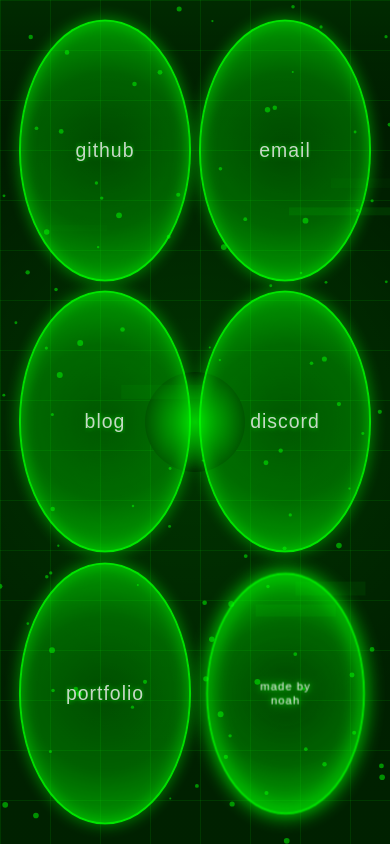
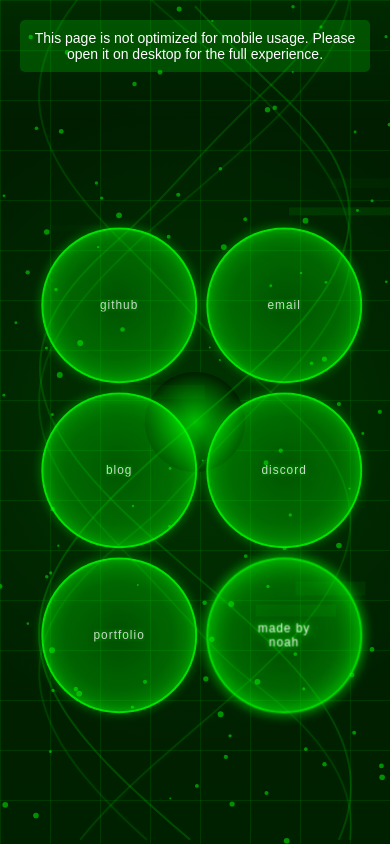
Before and after one commit to 50SACINMYSOCIDGAF/XboxUI, a React (Create React App) app: page / in a window 390 px wide. Built offline with nearby package versions, Linux system fonts and the light colour scheme.

Commit message:
THIS MIGHT BE V0.5

```diff
--- a/public/index.html
+++ b/public/index.html
@@ -24,7 +24,7 @@
       work correctly both with client-side routing and a non-root public URL.
       Learn how to configure a non-root public URL by running `npm run build`.
     -->
-    <title>React App</title>
+    <title>noah ^__^</title>
   </head>
   <body>
     <noscript>You need to enable JavaScript to run this app.</noscript>
--- a/src/App.tsx
+++ b/src/App.tsx
@@ -136,15 +136,40 @@
     display: grid;
     grid-template-columns: repeat(2, 1fr);
     grid-template-rows: repeat(3, 1fr);
-    gap: 10px;
-    width: 100%;
-    height: 100%;
+    gap: 15px;
+    width: 85%;
+    max-width: 350px;
+    aspect-ratio: 2 / 3;
+    position: absolute;
+    top: 55%;
+    left: 50%;
+    transform: translate(-50%, -50%);
+    padding: 15px;
+    box-sizing: border-box;
+    z-index: 30;
+`;
+
+const MobileStrandContainer = styled.div`
     position: absolute;
     top: 0;
     left: 0;
-    padding: 20px;
-    box-sizing: border-box;
-    z-index: 30;
+    width: 100%;
+    height: 100%;
+    z-index: 20;
+`;
+
+const MobileMessage = styled.div`
+    position: absolute;
+    top: 20px;
+    left: 20px;
+    right: 20px;
+    background-color: rgba(0, 255, 0, 0.2);
+    color: #ffffff;
+    padding: 10px;
+    border-radius: 5px;
+    font-size: 14px;
+    text-align: center;
+    z-index: 40;
 `;
 
 const DesktopLayout = styled.div`
@@ -186,7 +211,7 @@
 }
 
 const App: React.FC = () => {
-    const menuItems: MenuItemData[] = [
+    const menuItems = [
         { label: 'GitHub', link: 'https://github.com/50SACINMYSOCIDGAF' },
         { label: 'Email', link: 'mailto:contact@noah.jp.net' },
         { label: 'Blog', link: 'https://medium.com/@noah_44244' },
@@ -197,20 +222,12 @@
     const [windowSize, setWindowSize] = useState({ width: window.innerWidth, height: window.innerHeight });
     const [isLoaded, setIsLoaded] = useState(false);
 
-    const randomPositions = useMemo(() => {
-        return menuItems.map(() => generateRandomPosition());
-    }, []);
+    const randomPositions = useMemo(() => menuItems.map(() => Math.floor(Math.random() * (75 - 25 + 1) + 25)), []);
 
     useEffect(() => {
-        const handleResize = () => {
-            setWindowSize({ width: window.innerWidth, height: window.innerHeight });
-        };
-
+        const handleResize = () => setWindowSize({ width: window.innerWidth, height: window.innerHeight });
         window.addEventListener('resize', handleResize);
-
-        // Set isLoaded to true after a short delay to trigger animations
         const loadTimer = setTimeout(() => setIsLoaded(true), 100);
-
         return () => {
             window.removeEventListener('resize', handleResize);
             clearTimeout(loadTimer);
@@ -221,6 +238,9 @@
     const segmentHeight = windowSize.height;
 
     const isMobile = windowSize.width <= 768;
+    const mobileItemSize = useMemo(() => {
+        return Math.min(windowSize.width, windowSize.height) * 0.20; // Adjust this value as needed, changed to 0.2
+    }, [windowSize]);
 
     return (
         <>
@@ -231,7 +251,6 @@
                 <Particles />
                 <ScanLine />
                 <DigitalDistortion />
-
                 {!isMobile ? (
                     // Desktop layout
                     <>
@@ -267,6 +286,23 @@
                     </>
                 ) : (
                     // Mobile layout
+                    <>
+                        <MobileMessage>
+                            This page is not optimized for mobile usage. Please open it on desktop for the full experience.
+                        </MobileMessage>
+                        <MobileStrandContainer>
+                            {menuItems.map((_, index) => (
+                                <StrandSVG key={index}>
+                                    <Strand
+                                        width={windowSize.width}
+                                        height={windowSize.height}
+                                        menuItemY={(index + 1) * (windowSize.height / 6)}
+                                        delay={index * 0.2}
+                                        seed={index * 2}
+                                    />
+                                </StrandSVG>
+                            ))}
+                        </MobileStrandContainer>
                         <MobileGrid>
                             {menuItems.map((item, index) => (
                                 <MenuItem
@@ -274,13 +310,16 @@
                                     label={item.label}
                                     link={item.link}
                                     index={index}
-                                randomPosition={50} // Center all items vertically
-                                windowSize={windowSize}
+                                    randomPosition={50}
+                                    windowSize={{ width: mobileItemSize, height: mobileItemSize }}
                                     isLoaded={isLoaded}
                                 />
                             ))}
-                        <SelectButton windowSize={windowSize} />
+                            <SelectButton
+                                windowSize={{ width: mobileItemSize, height: mobileItemSize }}
+                            />
                         </MobileGrid>
+                    </>
                 )}
             </AppContainer>
         </>
--- a/src/components/MenuItem.tsx
+++ b/src/components/MenuItem.tsx
@@ -102,7 +102,7 @@
     box-shadow: 0 0 30px rgba(0, 255, 0, 0.7),
     inset 0 0 30px rgba(0, 255, 0, 0.7);
     animation: ${pulseAnimation} 3s ease-in-out infinite;
-    padding: 10px; // Added padding to accommodate larger text
+    aspect-ratio: 1;
 
     &:hover {
         transform: scale(1.1) rotate(5deg);
@@ -111,17 +111,17 @@
     }
 
     @media (max-width: 768px) {
-        width: 90%;
-        height: 90%;
-        box-shadow: 0 0 15px rgba(0, 255, 0, 0.5),
-        inset 0 0 15px rgba(0, 255, 0, 0.5);
+        width: 100%;
+        height: 100%;
+        box-shadow: 0 0 10px rgba(0, 255, 0, 0.4),
+        inset 0 0 10px rgba(0, 255, 0, 0.4);
     }
 `;
 
 const ItemText = styled.span<ItemBubbleProps & { isTyping: boolean }>`
     color: #ffffff;
     font-family: 'Orbitron', sans-serif;
-    font-size: ${props => props.size * 0.18}px; // Increased from 0.12 to 0.18
+    font-size: ${props => props.size * 0.18}px;
     text-transform: lowercase;
     letter-spacing: 1px;
     transition: all 0.3s ease;
@@ -132,7 +132,7 @@
     animation: ${props => props.isTyping ? css`${typingAnimation} 1s steps(${props.children?.toString().length || 1}, end)` : 'none'};
 
     @media (max-width: 768px) {
-        font-size: ${props => props.size * 0.16}px;
+        font-size: ${props => props.size}px;
     }
 `;
 
@@ -151,6 +151,9 @@
     const [isTyping, setIsTyping] = useState(false);
 
     const itemSize = useMemo(() => {
+        if (windowSize.width <= 768) {
+            return Math.min(windowSize.width, windowSize.height) * 0.15; // Further reduced size for mobile
+        }
         const baseSize = Math.min(windowSize.width, windowSize.height) * 0.18;
         return Math.max(baseSize, 120);
     }, [windowSize]);
--- a/src/components/SelectButton.tsx
+++ b/src/components/SelectButton.tsx
@@ -56,6 +56,7 @@
     animation: ${pulseAnimation} 3s ease-in-out infinite,
     ${glowAnimation} 5s ease-in-out infinite;
     transition: all 0.3s ease;
+    aspect-ratio: 1;
 
     &:hover {
         background: radial-gradient(
@@ -70,8 +71,10 @@
     }
 
     @media (max-width: 768px) {
-        width: 90%;
-        height: 90%;
+        width: 100%;
+        height: 100%;
+        box-shadow: 0 0 10px rgba(0, 255, 0, 0.4),
+        inset 0 0 10px rgba(0, 255, 0, 0.4);
     }
 `;
 
@@ -96,15 +99,17 @@
     line-height: 1.2;
 
     @media (max-width: 768px) {
-        font-size: ${props => props.size * 0.14}px; // Reduced font size for mobile
+        font-size: ${props => props.size}px; // Increased from 0.25 to 0.3
     }
-
 `;
 
 const SelectButton: React.FC<SelectButtonProps> = ({ windowSize }) => {
     const [isHovered, setIsHovered] = useState(false);
 
     const buttonSize = useMemo(() => {
+        if (windowSize.width <= 768) {
+            return Math.min(windowSize.width, windowSize.height) * 0.15; // Consistent with MenuItem size
+        }
         const baseSize = Math.min(windowSize.width, windowSize.height) * 0.1;
         return Math.max(baseSize, 80);
     }, [windowSize]);
```
Also changed, not shown: 1 other file (tests, documents, lock files or other folders). Lines whose indentation alone changed are shown as unchanged.
